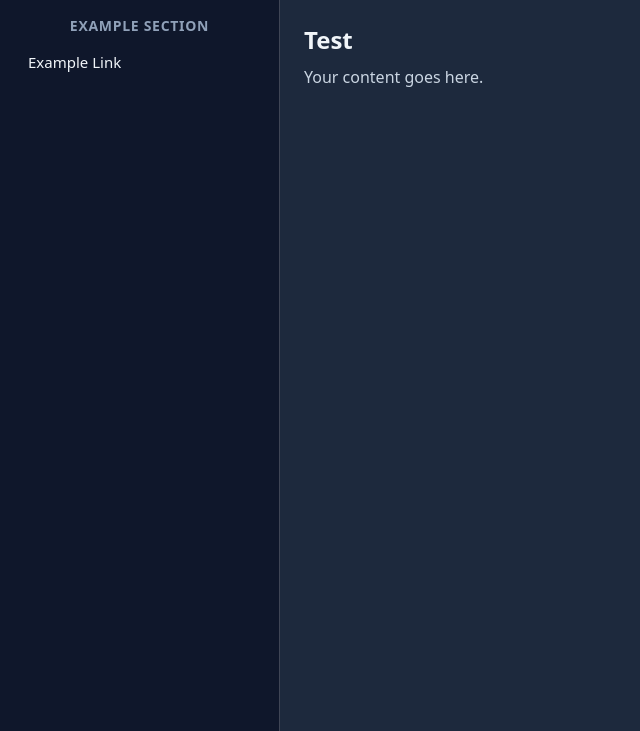
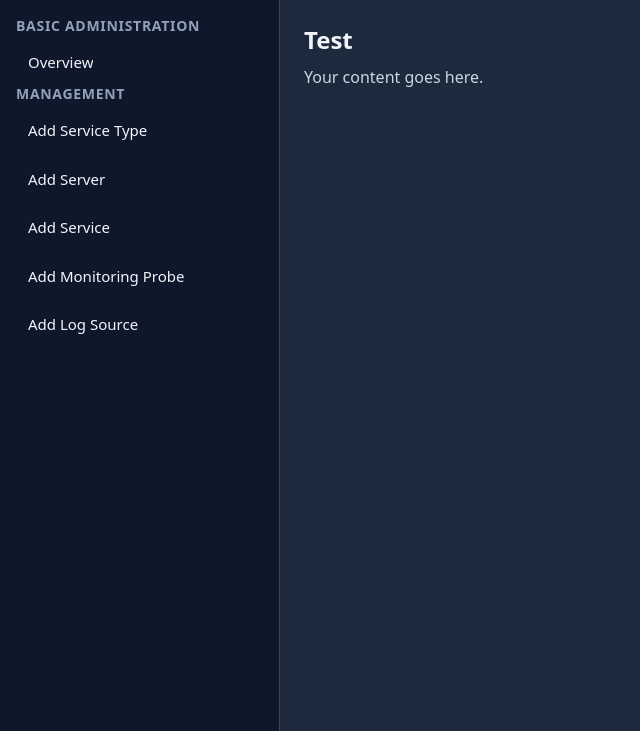
Before and after one commit to Blake9000/Assignment_Project_Blake_bmackin2, a Django app: page /admin/ in a window 1280 px wide. Shown: the part 69-800 px from the top of the page, without its empty margins (0-640 px from the left). Run offline with Django 5.2, Linux system fonts and the light colour scheme; style sheets or scripts are compiled from the project's sources; some libraries are stand-ins or nearby versions.

Commit message:
Created each settings pages.

```diff
--- a/dashboard_view/views.py
+++ b/dashboard_view/views.py
@@ -11,4 +11,4 @@ def dashboard_login_view(request):
 
 
 class AdminView(TemplateView):
-    template_name = 'dashboard_view/admin.html'
+    template_name = 'dashboard_view/admin_overview.html'
--- a/templates/dashboard_view/admin_base.html
+++ b/templates/dashboard_view/admin_base.html
@@ -23,17 +23,56 @@
     <aside class="w-70 border-r border-white/20 bg-slate-900">
       <nav class="h-full overflow-y-auto p-4">
         <ul class="space-y-1 text-[15px]">
-          <li class="text-sm font-semibold uppercase tracking-wider text-slate-400 text-center">
-            Example Section
+          <li class="text-sm font-semibold uppercase tracking-wider text-slate-400 ">
+            Basic Administration
           </li>
 
           <li>
-            <a href="#"
+            <a href="{% url 'admin' %}"
                class="flex gap-3 rounded-md px-3 py-2.5 hover:bg-slate-800">
-              <span class="truncate">Example Link</span>
+              <span class="truncate">Overview</span>
             </a>
           </li>
         </ul>
+        <ul class="space-y-1 text-[15px]">
+          <li class="text-sm font-semibold uppercase tracking-wider text-slate-400 ">
+            Management
+          </li>
+
+          <li>
+            <a href=""
+               class="flex gap-3 rounded-md px-3 py-2.5 hover:bg-slate-800">
+              <span class="truncate">Add Service Type</span>
+            </a>
+          </li>
+            <li>
+            <a href=""
+               class="flex gap-3 rounded-md px-3 py-2.5 hover:bg-slate-800">
+              <span class="truncate">Add Server</span>
+            </a>
+          </li>
+            <li>
+            <a href=""
+               class="flex gap-3 rounded-md px-3 py-2.5 hover:bg-slate-800">
+              <span class="truncate">Add Service</span>
+            </a>
+          </li>
+            <li>
+            <a href=""
+               class="flex gap-3 rounded-md px-3 py-2.5 hover:bg-slate-800">
+              <span class="truncate">Add Monitoring Probe</span>
+            </a>
+          </li>
+            <li>
+            <a href=""
+               class="flex gap-3 rounded-md px-3 py-2.5 hover:bg-slate-800">
+              <span class="truncate">Add Log Source</span>
+            </a>
+            </a>
+          </li>
+        </ul>
+
+
       </nav>
     </aside>
     {% endblock %}
--- /dev/null
+++ b/templates/dashboard_view/admin_monitoring_probes.html
@@ -0,0 +1 @@
+{% extends "dashboard_view/admin_base.html" %}
--- /dev/null
+++ b/templates/dashboard_view/admin_overview.html
@@ -0,0 +1,2 @@
+{% extends "dashboard_view/admin_base.html" %}
+Hello
--- /dev/null
+++ b/templates/dashboard_view/admin_servers.html
@@ -0,0 +1 @@
+{% extends "dashboard_view/admin_base.html" %}
--- /dev/null
+++ b/templates/dashboard_view/admin_service_types.html
@@ -0,0 +1 @@
+{% extends "dashboard_view/admin_base.html" %}
--- /dev/null
+++ b/templates/dashboard_view/admin_services.html
@@ -0,0 +1 @@
+{% extends "dashboard_view/admin_base.html" %}
```
Also changed, not shown: templates/dashboard_view/admin_log_sources.html (renamed from templates/dashboard_view/admin.html).
